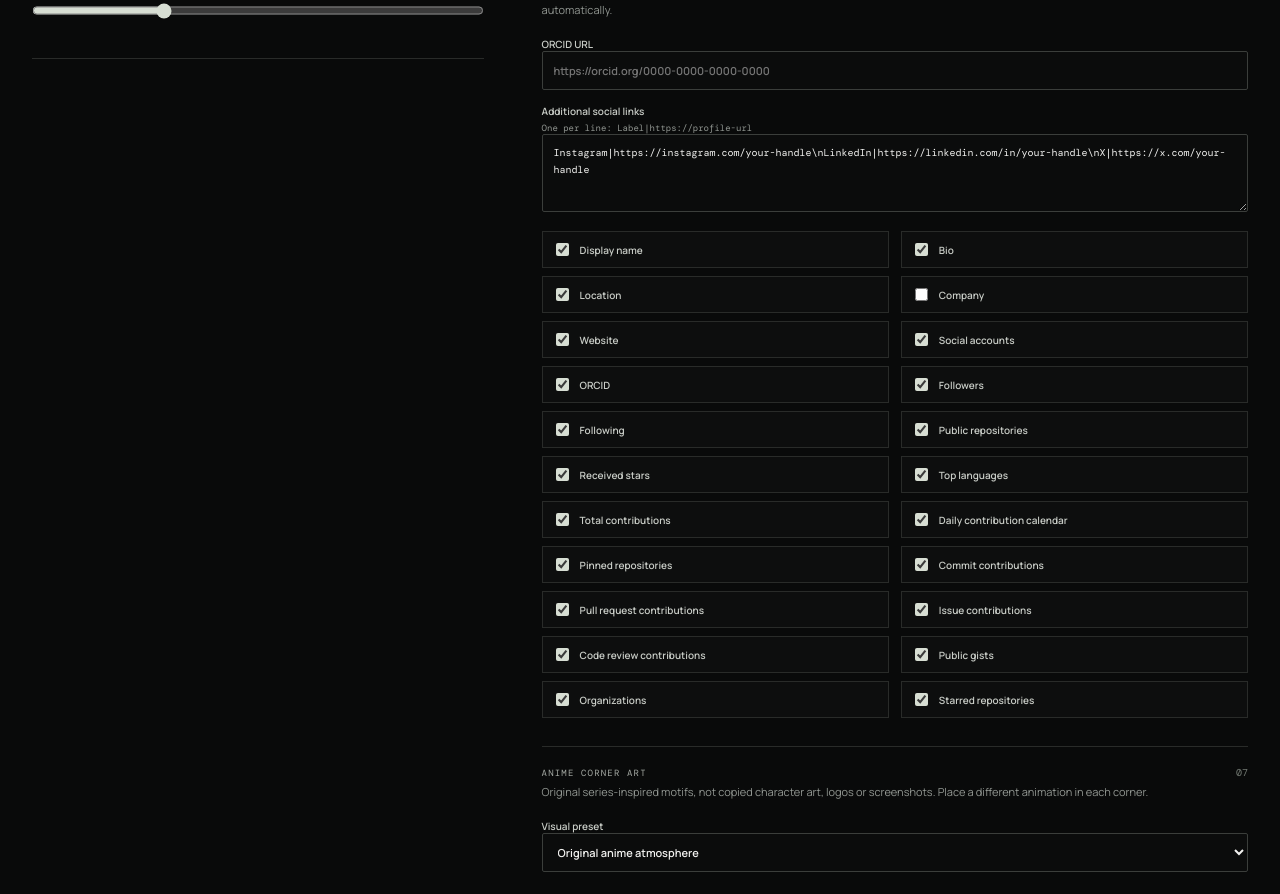
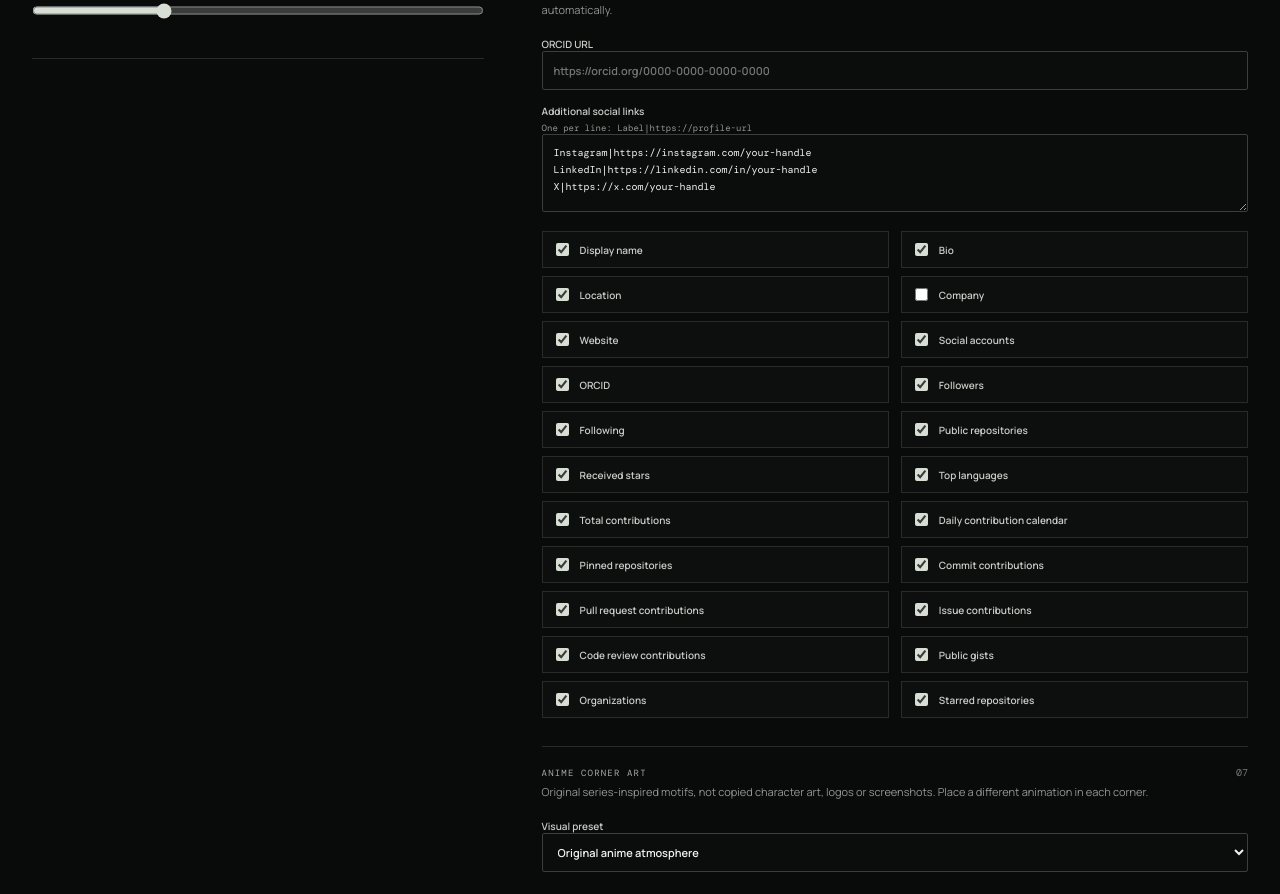
Before and after one commit to bitzzzdev/gitBreathing, a React (Vite) app: page / in a window 1280 px wide. Shown: the part 2244-3138 px from the top of the page. Built offline with nearby package versions, Linux system fonts and the light colour scheme.

Commit message:
fix: format default social links on separate lines

```diff
--- a/src/App.tsx
+++ b/src/App.tsx
@@ -57,7 +57,7 @@ export default function App() {
   const [animePreset, setAnimePreset] = useState('original');
   const [showCornerLabels, setShowCornerLabels] = useState(false);
   const [orcidUrl, setOrcidUrl] = useState('');
-  const [socialLines, setSocialLines] = useState('Instagram|https://instagram.com/your-handle\\nLinkedIn|https://linkedin.com/in/your-handle\\nX|https://x.com/your-handle');
+  const [socialLines, setSocialLines] = useState('Instagram|https://instagram.com/your-handle\nLinkedIn|https://linkedin.com/in/your-handle\nX|https://x.com/your-handle');
 
   const power = useMemo(() => Math.pow(Math.min(1, count / Math.max(1, max)), curve), [count, max, curve]);
   const piece = useMemo(() => createBreathingPiece({ styles, power, seed: `${platform}:${user.toLowerCase()}` }), [styles, power, platform, user]);
@@ -72,7 +72,7 @@ export default function App() {
   const paletteClass = (palette: Palette) => `palette-${palette}`;
   const toggleProfileField = (field: ProfileField) => setProfileFields((items) => items.includes(field) ? items.filter((item) => item !== field) : [...items, field]);
   const downloadConfig = () => {
-    const socials = Object.fromEntries(socialLines.split('\\n').map((line) => line.split('|')).filter((parts) => parts.length >= 2 && parts[0].trim() && parts[1].trim()).map((parts) => [parts[0].trim(),parts[1].trim()]));
+    const socials = Object.fromEntries(socialLines.split('\n').map((line) => line.split('|')).filter((parts) => parts.length >= 2 && parts[0].trim() && parts[1].trim()).map((parts) => [parts[0].trim(),parts[1].trim()]));
     const config = { username:user, platform, styles, maxContributions:max, powerCurve:curve, contributions:count, orcid:orcidUrl, socials,
       readme:{show:profileFields,layout:'editorial',theme:'portfolio-paper',animePreset,showCornerLabels,
         corners:cornerThemes,visualizations:{total:{enabled:true,style:totalStyle,palette:totalPalette},daily:{enabled:true,style:dailyStyle,palette:dailyPalette,cellSize,cellGap,weekdays}}} };
```
